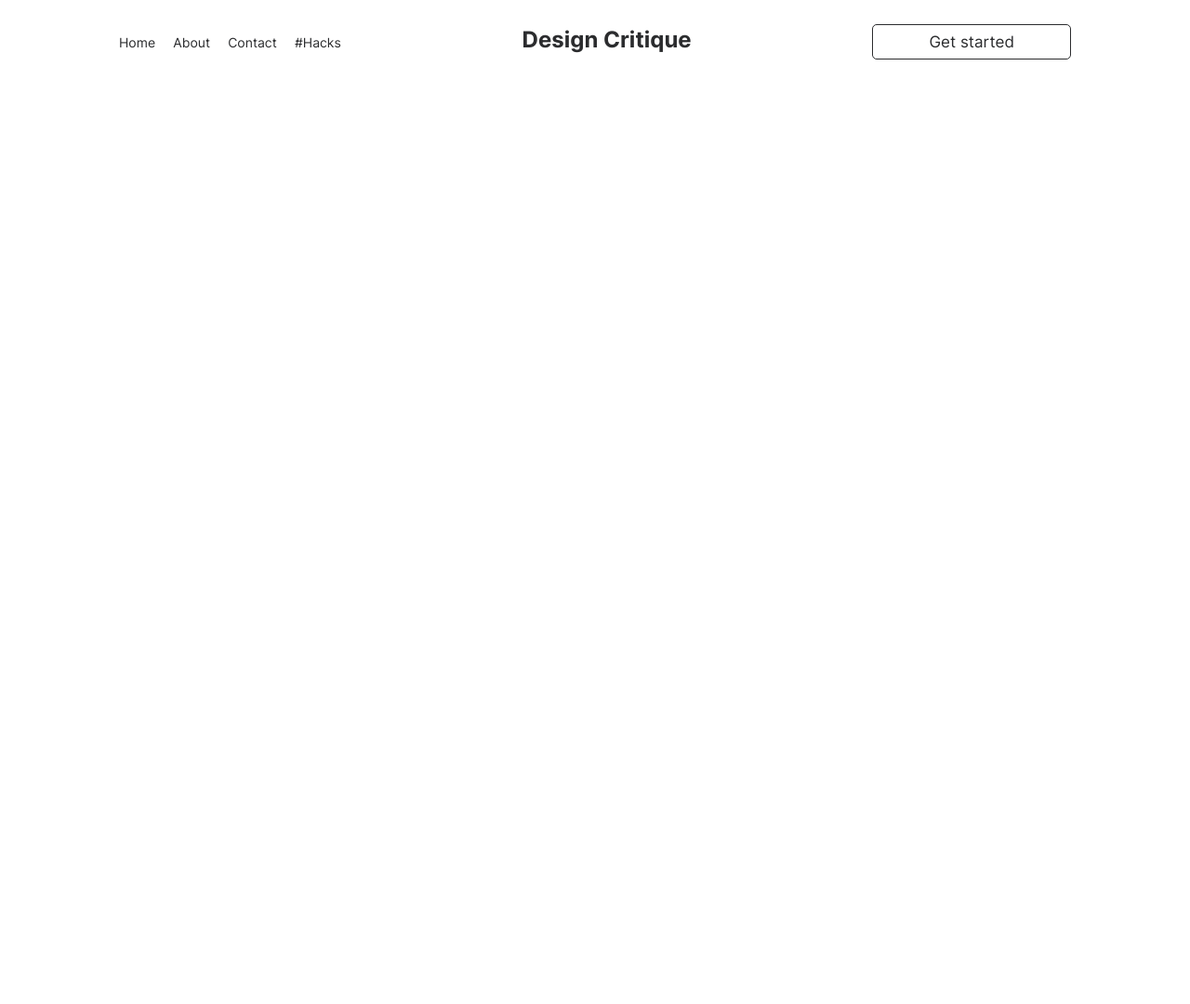
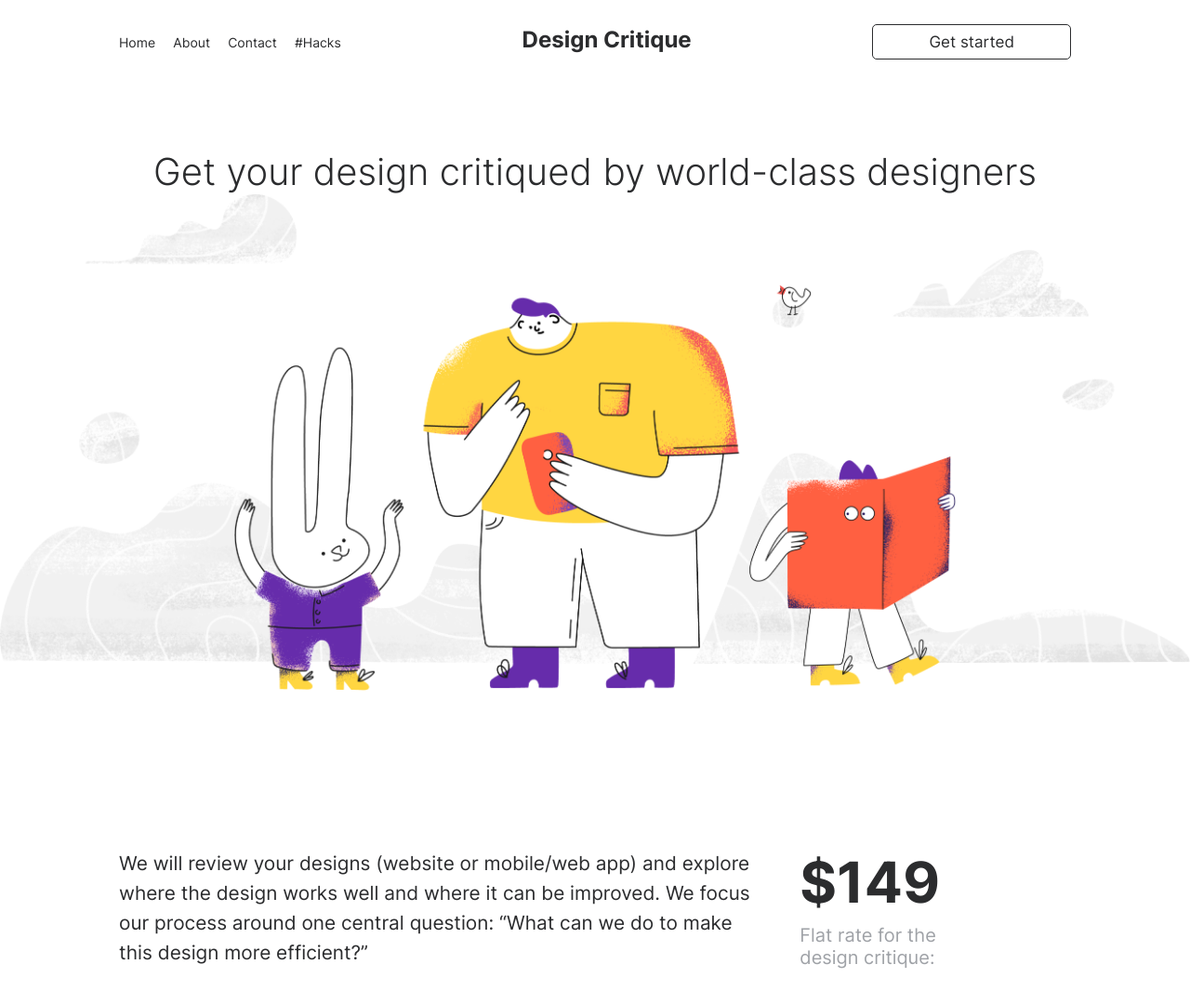
Before and after one commit to thomaserdmenger/superCode-Design-Critique-Project, a plain HTML site: page index.html in a window 1280 px wide. Shown: the whole page at 93% size. Before the commit the page ends 800 px from the top, so only its background shows below. Drawn offline with Linux system fonts and the light colour scheme.

Commit message:
Add Hero Section

```diff
--- a/index.html
+++ b/index.html
@@ -24,6 +24,26 @@
           <a href="#">Get started</a>
         </nav>
       </header>
+      <main>
+        <div class="hero-section">
+          <h1>Get your design critiqued by world-class designers</h1>
+          <img
+            src="./assets/images/home_hero.png"
+            alt="" />
+          <div class="hero-content">
+            <p>
+              We will review your designs (website or mobile/web app) and
+              explore where the design works well and where it can be improved.
+              We focus our process around one central question: “What can we do
+              to make this design more efficient?”
+            </p>
+            <div class="hero-content-right">
+              <p>$149</p>
+              <p>Flat rate for the design critique:</p>
+            </div>
+          </div>
+        </div>
+      </main>
     </div>
   </body>
 </html>
--- a/style.css
+++ b/style.css
@@ -8,6 +8,7 @@
   --color-gray: #9fa2a7;
   --color-white: #fff;
   --transition: 0.5s;
+  --padding-main: 0 10vw;
 }
 
 * {
@@ -22,7 +23,7 @@ img {
 
 .wrapper {
   min-height: 100vh;
-  padding: 2vw 10vw;
+  padding: 2vw 0;
 
   font-family: Inter, sans-serif;
   color: var(--color-black);
@@ -38,6 +39,8 @@ a {
 
 header {
   margin-bottom: 6rem;
+  text-align: center;
+  padding: var(--padding-main);
 }
 
 header nav {
@@ -72,3 +75,54 @@ header nav > a:nth-of-type(2):hover {
   background-color: var(--color-black);
   color: var(--color-white);
 }
+
+/* ! Hero Section */
+
+.hero-section {
+  display: flex;
+  flex-direction: column;
+  justify-content: flex-start;
+  align-items: center;
+  margin-bottom: 13rem;
+}
+
+.hero-section h1 {
+  padding: var(--padding-main);
+  font-size: 2.5rem;
+  font-weight: 300;
+  text-align: center;
+}
+
+.hero-section img {
+  margin-bottom: 10.5rem;
+}
+
+.hero-content {
+  padding: var(--padding-main);
+  display: flex;
+  justify-content: space-between;
+  align-items: center;
+  gap: 4vw;
+}
+
+.hero-content > p {
+  font-size: 1.3rem;
+  line-height: 2rem;
+}
+
+.hero-content-right {
+  display: flex;
+  flex-direction: column;
+  padding-right: 11vw;
+}
+
+.hero-content-right p:nth-of-type(1) {
+  font-size: 3.8rem;
+  font-weight: 700;
+  margin-bottom: 0.5rem;
+}
+
+.hero-content-right p:nth-of-type(2) {
+  font-size: 1.25rem;
+  color: var(--color-gray);
+}
```
